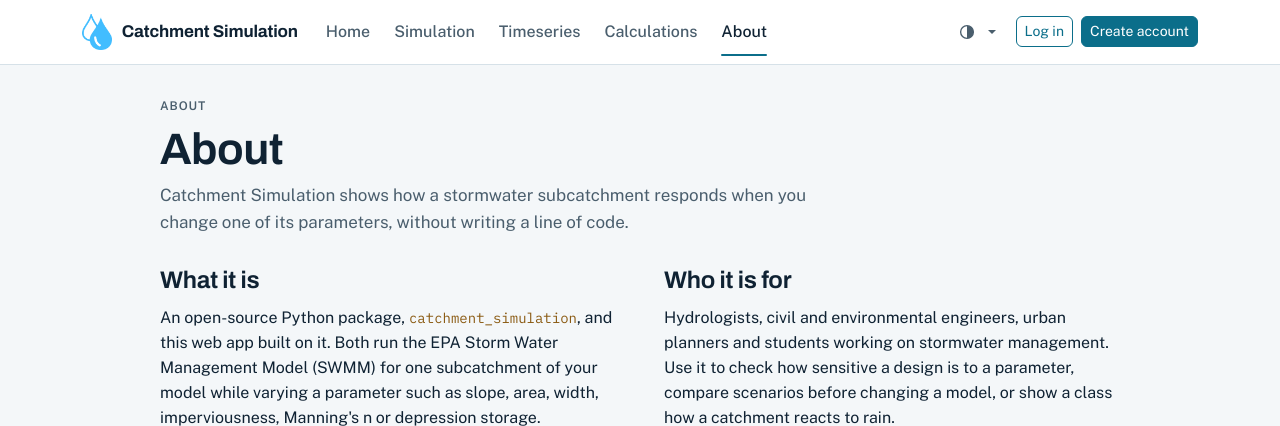
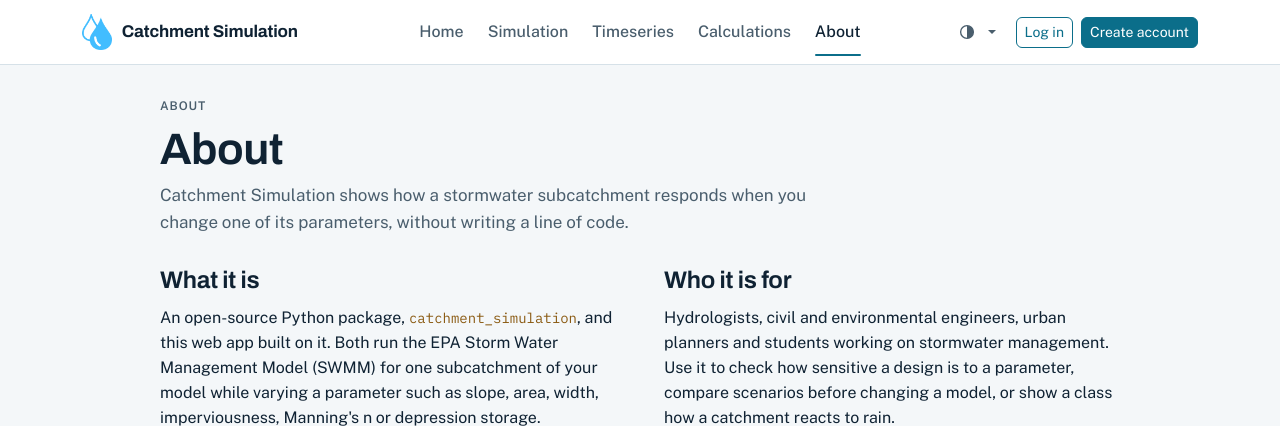
Before and after one commit to BuczynskiRafal/catchments_simulation, a Django app: page /about in a window 1280 px wide. Shown: the top 426 px of the page. Run offline with Django 4.2, Linux system fonts and the light colour scheme; some libraries are stand-ins or nearby versions.

Commit message:
centre the navigation links on wide screens
Brand, links and tools sit on a three-column grid, so the links are on
the page's centre line; between 992 and 1199px the wordmark stacks on
two lines so the auth buttons do not wrap.

```diff
--- a/cs_app/cs_app/templates/base.html
+++ b/cs_app/cs_app/templates/base.html
@@ -48,7 +48,7 @@
 
                 <div class="collapse navbar-collapse" id="main-nav">
                     {% with current=request.resolver_match.view_name %}
-                    <ul class="navbar-nav me-auto mb-2 mb-lg-0">
+                    <ul class="navbar-nav cs-nav-links mb-2 mb-lg-0">
                         <li class="nav-item"><a class="nav-link" href="{% url 'main:main_view' %}"{% if current == 'main:main_view' %} aria-current="page"{% endif %}>Home</a></li>
                         <li class="nav-item"><a class="nav-link" href="{% url 'main:simulation' %}"{% if current == 'main:simulation' %} aria-current="page"{% endif %}>Simulation</a></li>
                         <li class="nav-item"><a class="nav-link" href="{% url 'main:timeseries' %}"{% if current == 'main:timeseries' %} aria-current="page"{% endif %}>Timeseries</a></li>
--- a/cs_app/main/static/main/css/app.css
+++ b/cs_app/main/static/main/css/app.css
@@ -227,6 +227,42 @@ code, kbd, samp, pre {
 
 .cs-nav-tools {
     gap: 0.5rem;
+}
+
+.cs-nav-tools .btn {
+    white-space: nowrap;
+}
+
+/*
+ * Wide screens: brand | links | tools on a three-column grid whose side columns share
+ * the free space equally, so the links sit on the page's centre line whatever the width
+ * of the brand and of the tools (two auth buttons, or the account menu). The collapse
+ * wrapper steps out of the layout (display: contents) to make its two lists grid items.
+ */
+@media (min-width: 992px) {
+    .cs-header .navbar > .container {
+        display: grid;
+        grid-template-columns: minmax(max-content, 1fr) auto minmax(max-content, 1fr);
+        align-items: center;
+        column-gap: 1rem;
+    }
+
+    .cs-header .navbar-expand-lg .navbar-collapse {
+        display: contents !important;
+    }
+
+    .cs-header .navbar-brand {
+        justify-self: start;
+        margin-right: 0;
+    }
+
+    .cs-nav-links {
+        justify-self: center;
+    }
+
+    .cs-nav-tools {
+        justify-self: end;
+    }
 }
 
 /* Between lg and xl the row is only just wide enough: the wordmark stacks on two lines. */
```
Also changed, not shown: cs_app/e2e/test_responsive.py (+37 -0 lines).
